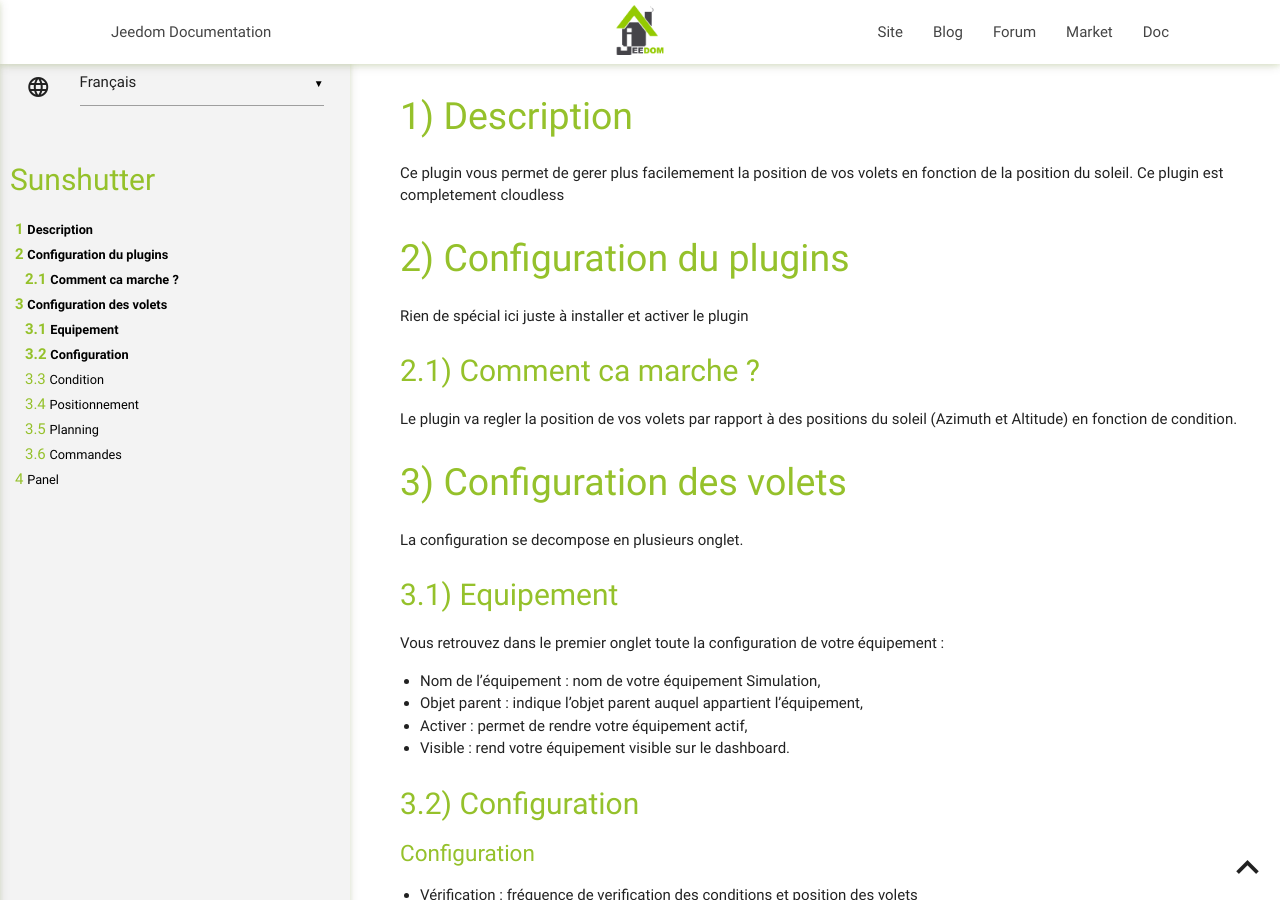
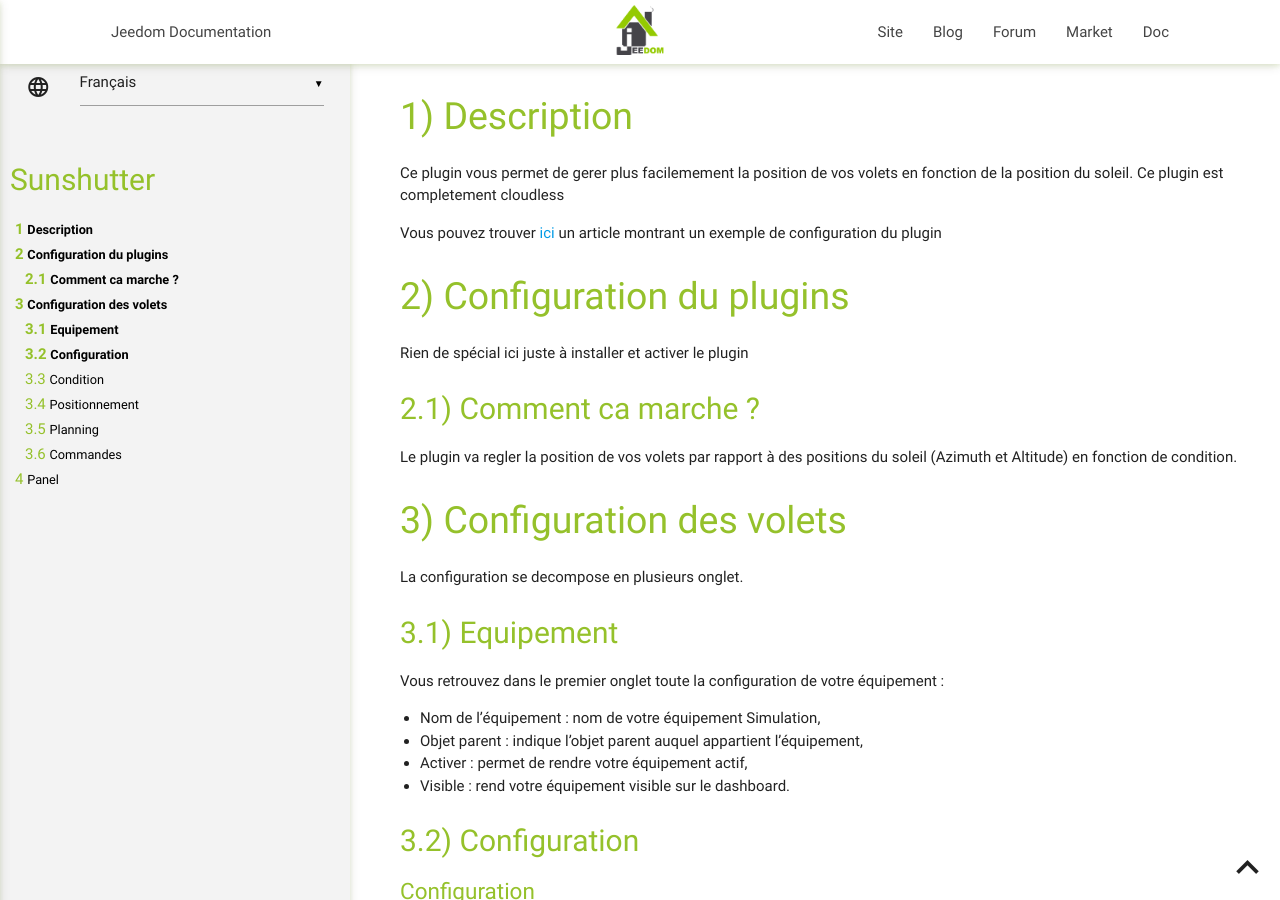
Before and after one commit to jeedom/plugin-sunshutter, a Jekyll site: the page built from docs/fr_FR/index.md, in a window 1280 px wide and 900 px high. Built offline with Jekyll 4.4.1, drawn with Linux system fonts in a browser that asks for light colours; our own code applies the rules of GitHub Pages for plain Markdown files.

Commit message:
update doc

```diff
--- a/docs/fr_FR/index.md
+++ b/docs/fr_FR/index.md
@@ -1,6 +1,8 @@
 # Description
 
 Ce plugin vous permet de gerer plus facilemement la position de vos volets en fonction de la position du soleil. Ce plugin est completement cloudless
+
+Vous pouvez trouver [ici](https://www.jeedom.com/blog/?p=4310) un article montrant un exemple de configuration du plugin
 
 # Configuration du plugins
 
```
